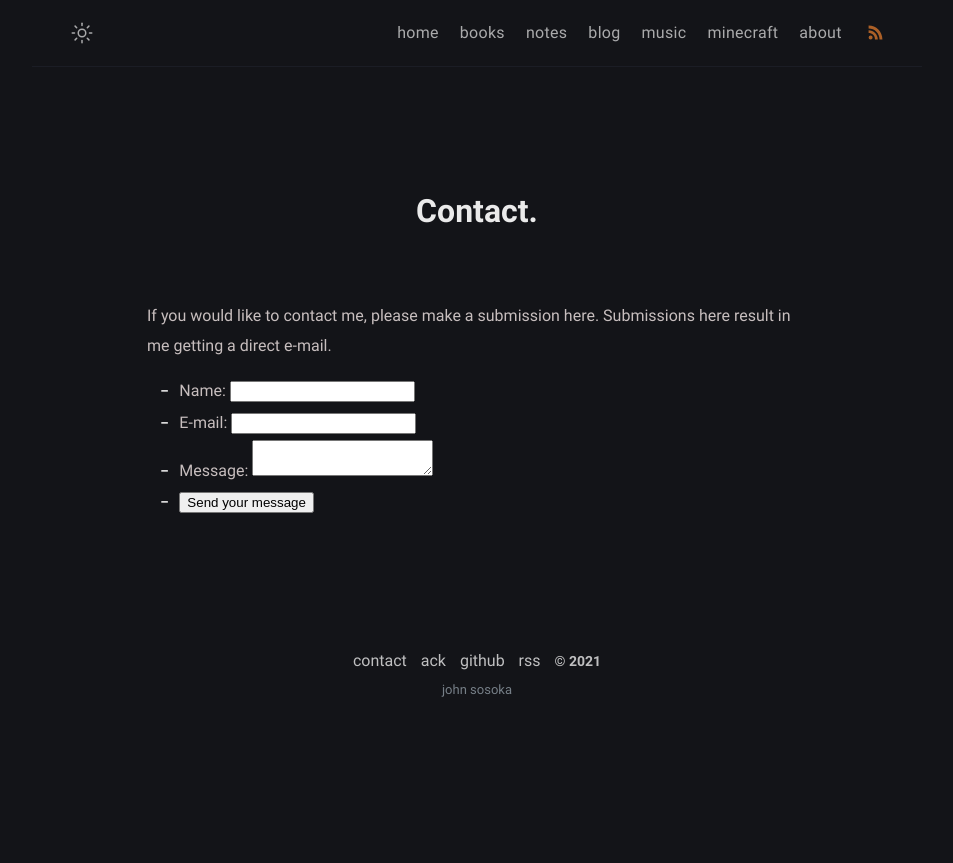
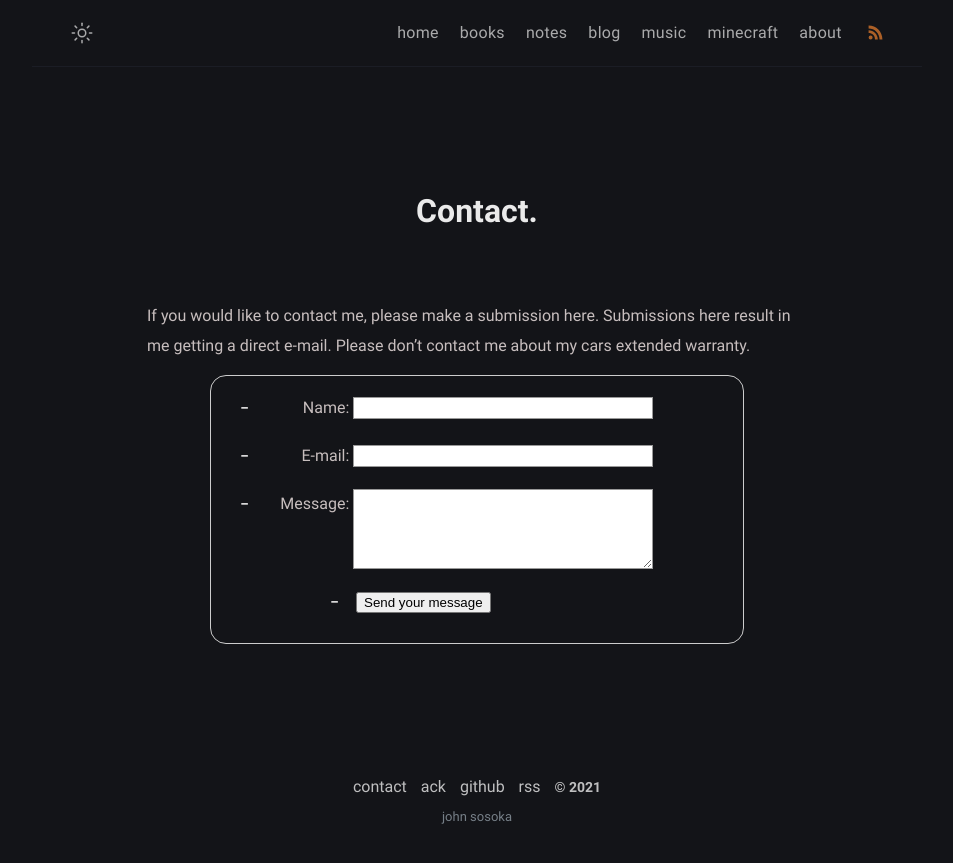
Before and after one commit to johnsosoka/site-johnsosoka-com, a Jekyll site: the page built from website/pages/contact.md, in a window 1280 px wide. Shown: the top 863 px of the page, without its empty margins (163-1116 px from the left). Built offline with Jekyll 4.4.1, drawn with Linux system fonts in a browser that asks for light colours.

Commit message:
css adjustments + phrasing & links

```diff
--- a/website/_sass/klise/_base.scss
+++ b/website/_sass/klise/_base.scss
@@ -6,6 +6,74 @@
   -o-transition: background-color 75ms ease-in, border-color 75ms ease-in;
   transition: background-color 75ms ease-in, border-color 75ms ease-in;
 }
+
+// Form CSS
+
+form {
+  /* Center the form on the page */
+  margin: 0 auto;
+  width: 500px;
+  /* Form outline */
+  padding: 1em;
+  border: 1px solid #CCC;
+  border-radius: 1em;
+}
+
+ul {
+  list-style: none;
+  padding: 0;
+  margin: 0;
+}
+
+form li + li {
+  margin-top: 1em;
+}
+
+label {
+  /* Uniform size & alignment */
+  display: inline-block;
+  width: 90px;
+  text-align: right;
+}
+input,
+textarea {
+  /* To make sure that all text fields have the same font settings
+     By default, textareas have a monospace font */
+  font: 1em sans-serif;
+
+  /* Uniform text field size */
+  width: 300px;
+  box-sizing: border-box;
+
+  /* Match form field borders */
+  border: 1px solid #999;
+}
+
+input:focus,
+textarea:focus {
+  /* Additional highlight for focused elements */
+  border-color: #000;
+}
+
+textarea {
+  /* Align multiline text fields with their labels */
+  vertical-align: top;
+
+  /* Provide space to type some text */
+  height: 5em;
+}
+
+.button {
+  /* Align buttons with the text fields */
+  padding-left: 90px; /* same size as the label elements */
+}
+
+button {
+  /* This extra margin represent roughly the same space as the space
+     between the labels and their text fields */
+  margin-left: .5em;
+}
+// End Form CSS
 
 .notransition {
   -webkit-transition: none;
--- a/website/pages/contact.md
+++ b/website/pages/contact.md
@@ -7,7 +7,7 @@ comments: false
 ---
 
 If you would like to contact me, please make a submission here. Submissions here result in me getting
-a direct e-mail.
+a direct e-mail. Please don't contact me about my cars extended warranty.
 
 
 {% include contact-me-form.html %}
```
Also changed, not shown: website/pages/about.md (+2 -0 lines).
